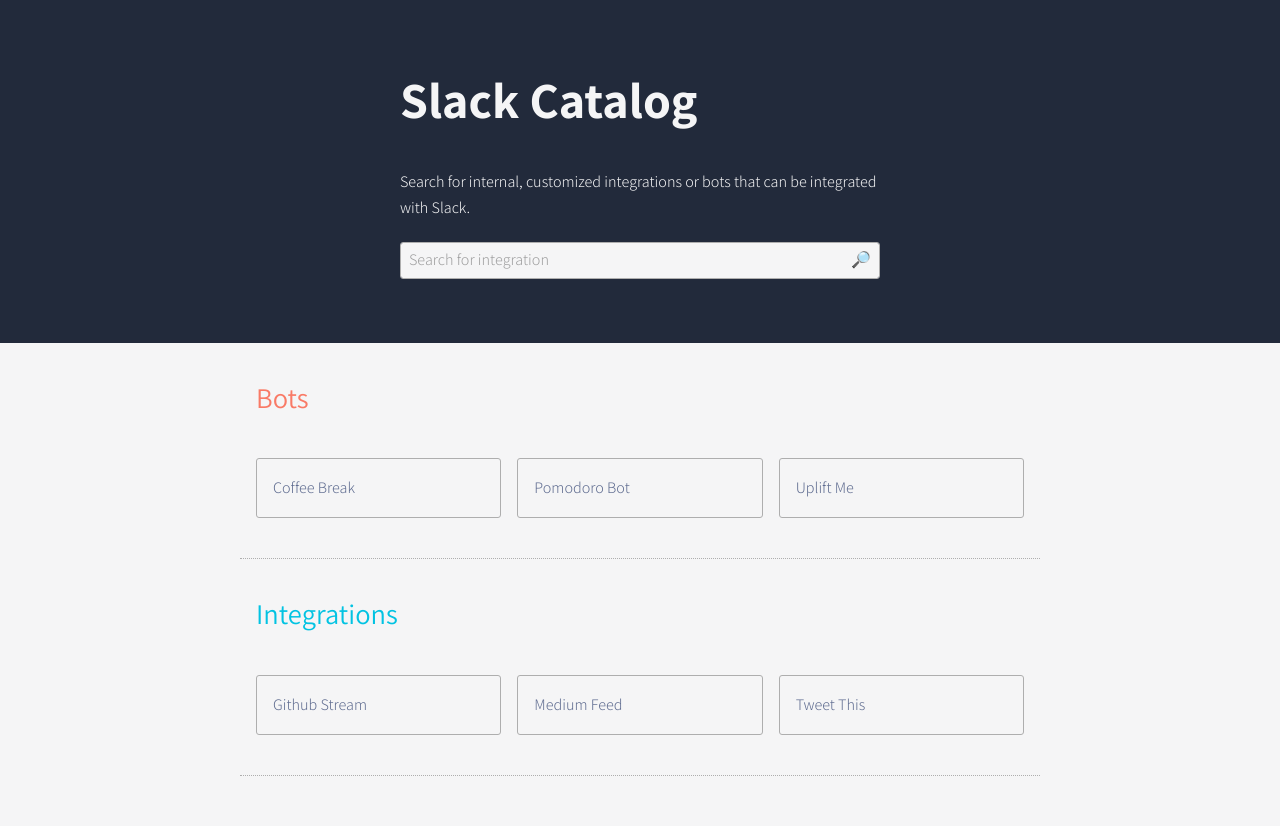
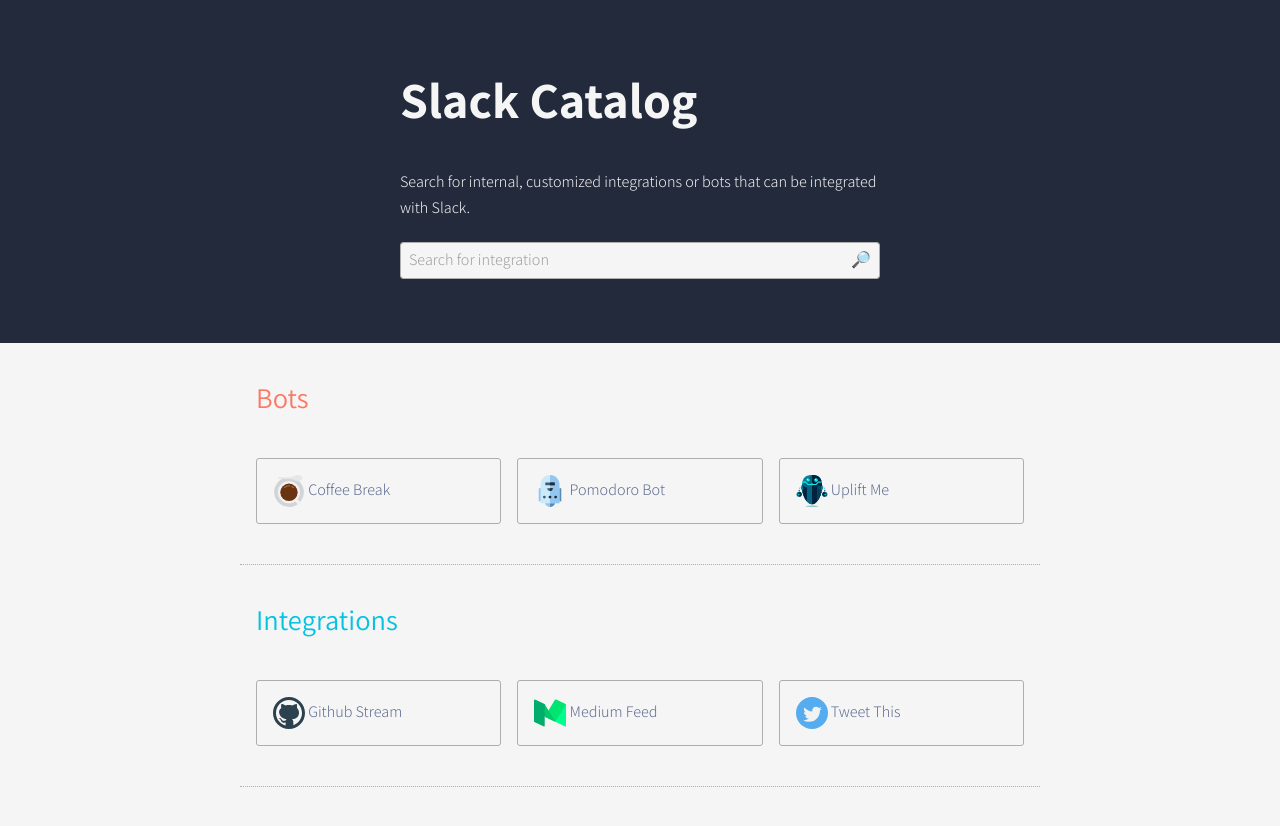
Before and after one commit to techtolentino/catalog, a Jekyll site: the page build/index.html, which Jekyll copies as it is, in a window 1280 px wide. Shown: the top 826 px of the page. Built offline with Jekyll 4.4.1, drawn with Linux system fonts in a browser that asks for light colours.

Commit message:
adding icons to mini-cards on homepage

```diff
--- a/_layouts/app.html
+++ b/_layouts/app.html
@@ -4,5 +4,6 @@ layout: default
 <div class="band band--MEDIUM">
     <div class="container container--MEDIUM">
         <h1>{{page.title}}</h1>
+        <img class="icon icon--MEDIUM" src="/src/assets/img/icons/{{page.icon}}" alt="">
     </div>
 </div>
--- a/_scss/main.scss
+++ b/_scss/main.scss
@@ -8,6 +8,7 @@
 @import "card";
 @import "container";
 @import "form";
+@import "icon";
 @import "syntax";
 @import "typography";
 @import "utils";
--- a/build/index.html
+++ b/build/index.html
@@ -30,27 +30,24 @@
         <div class="card--row">
 
 
-                    <div class="card">
-                        <a href="/applications/bots/coffee-break.html">
+                    <a href="/applications/bots/coffee-break.html" class="card">
+                            <img class="icon" src="/src/assets/img/icons/cup.svg" alt="" />
                             Coffee Break
                     </a>
-                    </div>
 
 
 
-                    <div class="card">
-                        <a href="/applications/bots/pomodoro-bot.html">
+                    <a href="/applications/bots/pomodoro-bot.html" class="card">
+                            <img class="icon" src="/src/assets/img/icons/bot.svg" alt="" />
                             Pomodoro Bot
                     </a>
-                    </div>
 
 
 
-                    <div class="card">
-                        <a href="/applications/bots/uplift-me.html">
+                    <a href="/applications/bots/uplift-me.html" class="card">
+                            <img class="icon" src="/src/assets/img/icons/robot.svg" alt="" />
                             Uplift Me
                     </a>
-                    </div>
 
 
 
@@ -75,27 +72,24 @@
 
 
 
-                    <div class="card">
-                        <a href="/applications/integrations/github-stream.html">
+                    <a href="/applications/integrations/github-stream.html" class="card">
+                        <img class="icon" src="/src/assets/img/icons/github.svg" alt="" />
                         Github Stream
                     </a>
-                    </div>
 
 
 
-                    <div class="card">
-                        <a href="/applications/integrations/medium-feed.html">
+                    <a href="/applications/integrations/medium-feed.html" class="card">
+                        <img class="icon" src="/src/assets/img/icons/medium.svg" alt="" />
                         Medium Feed
                     </a>
-                    </div>
 
 
 
-                    <div class="card">
-                        <a href="/applications/integrations/tweet-this.html">
+                    <a href="/applications/integrations/tweet-this.html" class="card">
+                        <img class="icon" src="/src/assets/img/icons/twitter.svg" alt="" />
                         Tweet This
                     </a>
-                    </div>
 
 
         </div>
--- a/package.json
+++ b/package.json
@@ -12,6 +12,7 @@
     "browser-sync": "^2.18.5",
     "gulp": "^3.9.1",
     "gulp-autoprefixer": "^3.1.1",
-    "gulp-sass": "^3.0.0"
+    "gulp-sass": "^3.0.0",
+    "gulp-svgmin": "^1.2.3"
   }
 }
--- a/src/css/main.css
+++ b/src/css/main.css
@@ -452,6 +452,15 @@ body {
   border: none;
   color: #F5F5F6; }
 
+.icon {
+  height: 2em;
+  width: 2em;
+  vertical-align: middle; }
+  .icon--MEDIUM {
+    height: 4em;
+    width: 4em;
+    vertical-align: middle; }
+
 .highlight {
   background: #fbfbfb;
   margin: 0; }
```
Also changed, not shown: _applications/bots/coffee-break.md (+1 -1 lines), _scss/_icon.scss (added, +11 -0 lines), build/src/css/main.css (+9 -0 lines), gulpfile.js (+11 -1 lines), index.md (+7 -9 lines), src/assets/img/icons/bot.svg (added), src/assets/img/icons/cup.svg (added), src/assets/img/icons/github.svg (added), src/assets/img/icons/medium.svg (added), src/assets/img/icons/robot.svg (added), src/assets/img/icons/twitter.svg (added). Lines whose indentation alone changed are shown as unchanged.
